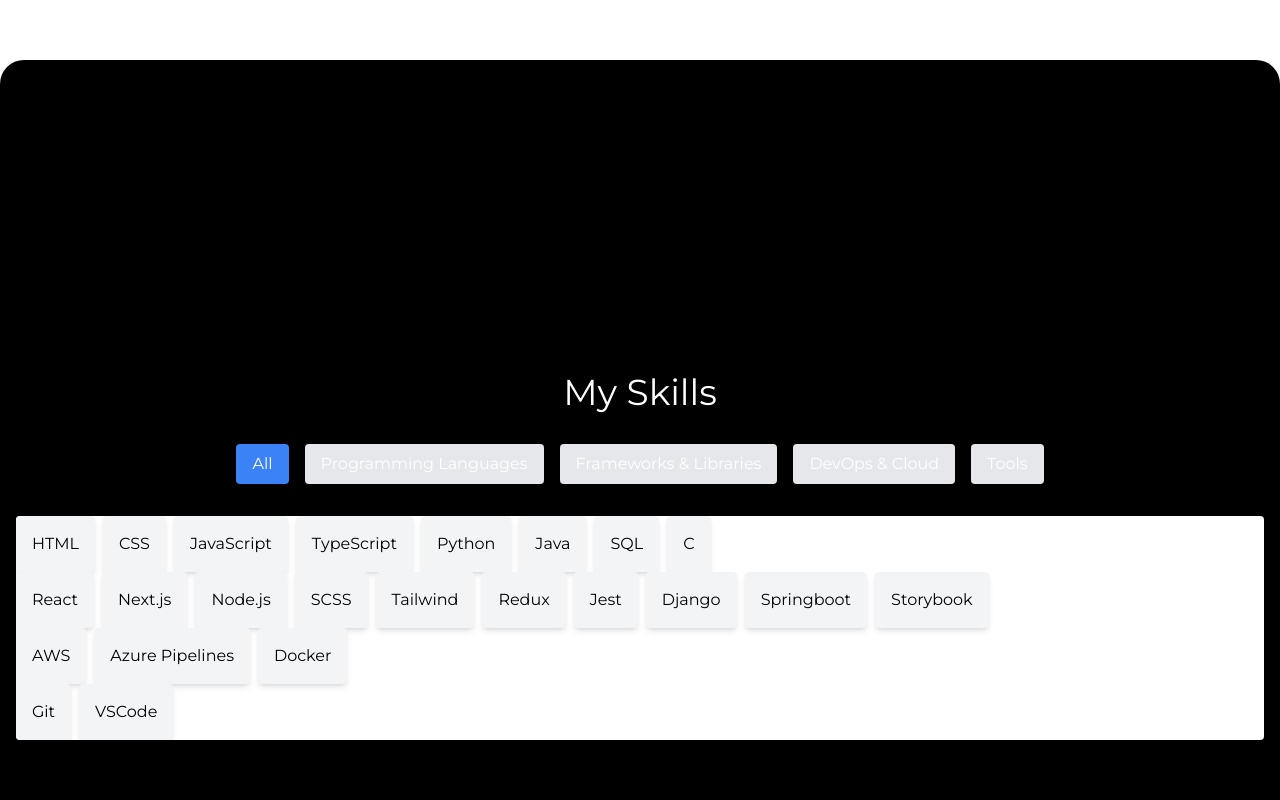
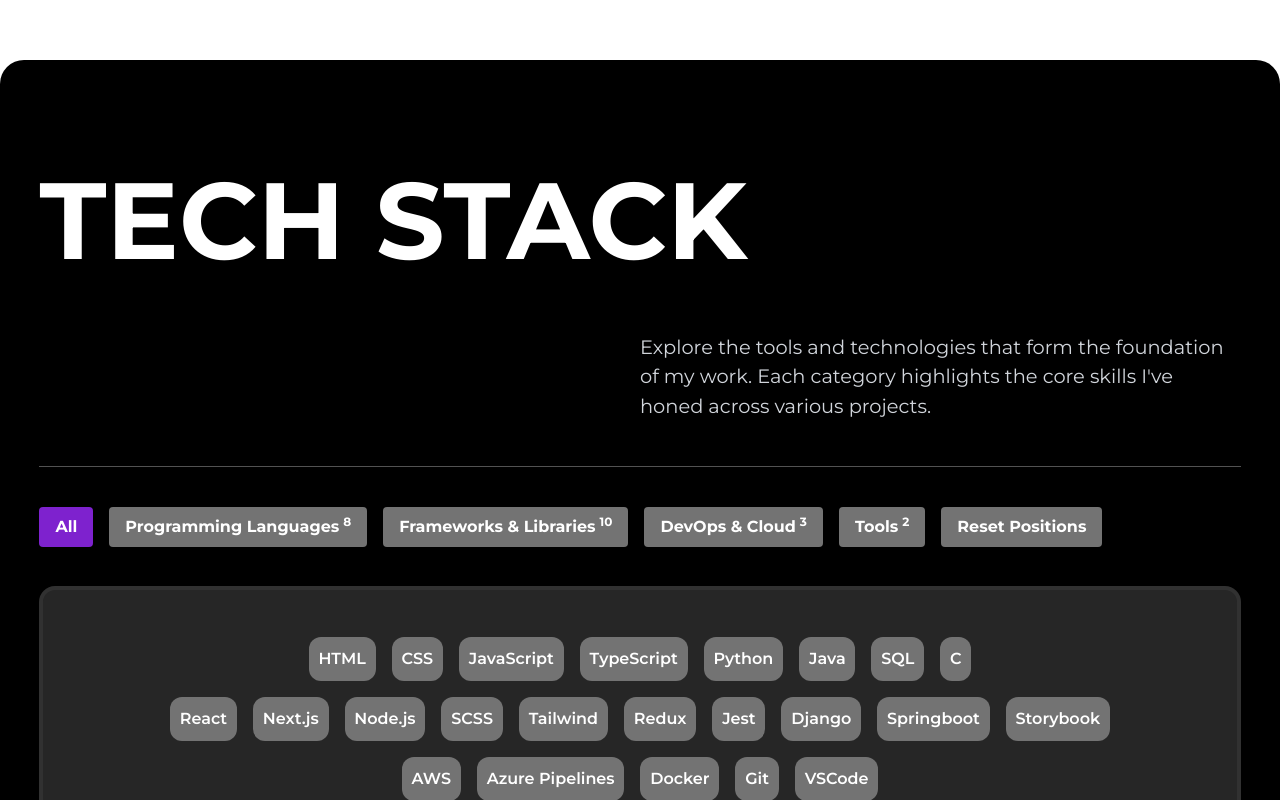
Before and after one commit to jaydenteo/portfolio, a Next.js app: page / in a window 1280 px wide. Shown: the part 740-1540 px from the top of the page. Built offline with nearby package versions, Linux system fonts and the light colour scheme.

Commit message:
improve layout and add framer to skills

```diff
--- a/app/page.tsx
+++ b/app/page.tsx
@@ -12,12 +12,10 @@
       <Nav />
       <main>
         <Hero />
-        <div className="relative bg-black text-white rounded-3xl z-10">
-          <div className="pt-24">
-            <Skills />
-            <Projects />
-            <About />
-          </div>
+        <div className="relative bg-black text-white rounded-3xl z-10 px-space-lg py-space-2xl">
+          <Skills />
+          <Projects />
+          <About />
         </div>
         <Contact />
         <Footer />
--- a/components/pages/About.tsx
+++ b/components/pages/About.tsx
@@ -2,15 +2,24 @@
 
 function About() {
   return (
-    <section className="h-[100vh] flex items-center justify-center">
-      <h2 className="text-4xl">Developer Engineer</h2>
-      <p className="mt-4">
-        I like finding simple solutions to complex problems
-      </p>
-      <p>
-        If I'm not at my desk, you might find me bouldering, playing drums or on
-        the squash courts.
-      </p>
+    <section className="h-[80svh] flex flex-col lg:flex-row">
+      <div className="w-full lg:w-1/2">
+        <h2 className="text-heading-1 font-bold">
+          Consultant <br /> Developer <br /> Engineer
+        </h2>
+      </div>
+
+      <div className="h-full flex flex-col items-center justify-center lg:justify-end text-text-base--large text-gray-300 lg:w-1/2 lg:h-auto lg:mb-[15%] lg:mr-space-lg">
+        <p className="mb-space-lg">
+          I like finding simple solutions to complex problems. Whether it&apos;s
+          building systems or creating seamless user experiences, I aim to
+          deliver high-quality results that make an impact.
+        </p>
+        <p>
+          If I&apos;m not at my desk, you might find me bouldering, playing
+          drums or hitting the squash courts.
+        </p>
+      </div>
     </section>
   );
 }
--- a/components/pages/Contact.tsx
+++ b/components/pages/Contact.tsx
@@ -5,14 +5,20 @@
   return (
     <section className="mt-[-100svh]">
       <div className="h-[100svh]" />
-      <div className="h-[100svh] sticky bottom-0 flex items-center justify-center">
+      <div className="h-[100svh] sticky bottom-0 flex-col items-center justify-center">
         <div className="flex flex-col items-center justify-center h-screen text-center">
-          <p className="text-3xl">let's build</p>
-          <div className="flex items-center justify-center">
-            <p className="text-3xl mr-2">something great</p>
+          <p className="text-heading-1 font-bold tracking-tight leading-[1.0]">
+            let's build
+          </p>
+          <p className="text-heading-1 font-bold mr-2 tracking-tight leading-[1.0]">
+            something great
+          </p>
+          <p className="text-heading-1 font-bold tracking-tight leading-[1.0]">
+            together
+          </p>
+          <div className="mt-space-lg">
             <Button />
           </div>
-          <p className="text-3xl">together</p>
         </div>
       </div>
     </section>
--- a/components/pages/Hero.tsx
+++ b/components/pages/Hero.tsx
@@ -8,10 +8,12 @@
       <div className="h-svh sticky top-0 flex items-center justify-center w-full">
         <div className="w-full p-space-lg">
           <Logo className="uppercase" />
-          <p className="mt-4 text-text-base--large">
+          <p className="pt-space-md text-text-base--large">
             Software Engineer at Accenture
           </p>
-          <Button />
+          <div className="pt-space-md">
+            <Button />
+          </div>
         </div>
       </div>
       <div className="h-[100svh]" />
--- a/components/pages/Skills.tsx
+++ b/components/pages/Skills.tsx
@@ -1,12 +1,24 @@
 "use client";
 
-import React, { useState } from "react";
+import React, { useRef, useState } from "react";
 import { Category, skills, SkillCategory } from "@/data/skillsData";
+import { motion } from "framer-motion";
 
 const Skills = () => {
   const [selectedCategory, setSelectedCategory] = useState<Category | "All">(
     "All"
   );
+
+  const [resetCount, setResetCount] = useState(0); // State to trigger re-renders
+  const constraintRef = useRef<HTMLDivElement>(null);
+
+  const categories: (Category | "All")[] = ["All", ...Object.values(Category)];
+
+  const getCategorySkillCount = (category: Category | "All") => {
+    if (category === "All") return null; // No count for "All"
+    return skills.find((skillCategory) => skillCategory.category === category)
+      ?.skills.length;
+  };
 
   const filteredSkills = (): SkillCategory[] => {
     return selectedCategory === "All"
@@ -16,78 +28,75 @@
         );
   };
 
+  const handleReset = () => {
+    setResetCount((prev) => prev + 1); // Increment to reset positions
+  };
+
   return (
-    <section className="h-[100vh] flex flex-col items-center justify-center p-4">
-      <h2 className="text-4xl mb-8">My Skills</h2>
+    <section className="h-[100svh] flex flex-col items-start justify-start">
+      <h1 className="text-heading-1 mb-8 uppercase font-bold">Tech Stack</h1>
 
-      <div className="flex gap-4 mb-8">
+      <div className="flex justify-start lg:justify-end mb-4 w-full pb-space-md">
+        <p className="w-full lg:w-1/2 text-gray-300 text-text-base">
+          Explore the tools and technologies that form the foundation of my
+          work. Each category highlights the core skills I&apos;ve honed across
+          various projects.
+        </p>
+      </div>
+
+      <hr className="border-t border-neutral-600 w-full" />
+
+      <div className="flex flex-wrap gap-4 py-space-lg">
+        {categories.map((category) => (
           <button
-          onClick={() => setSelectedCategory("All")}
+            key={category}
+            onClick={() => setSelectedCategory(category)}
             className={`px-4 py-2 ${
-            selectedCategory === "All"
-              ? "bg-blue-500 text-white"
-              : "bg-gray-200"
-          } rounded`}
+              selectedCategory === category
+                ? "bg-purple-700 text-white"
+                : "bg-neutral-500"
+            } rounded font-bold`}
           >
-          All
+            {category === "All" ? "All" : category}
+            {category !== "All" && (
+              <sup className="ml-1">{getCategorySkillCount(category)}</sup>
+            )}
           </button>
+        ))}
         <button
-          onClick={() => setSelectedCategory(Category.ProgrammingLanguages)}
-          className={`px-4 py-2 ${
-            selectedCategory === Category.ProgrammingLanguages
-              ? "bg-blue-500 text-white"
-              : "bg-gray-200"
-          } rounded`}
+          onClick={handleReset}
+          className="px-4 py-2 bg-neutral-500 text-white rounded font-bold"
         >
-          Programming Languages
-        </button>
-        <button
-          onClick={() => setSelectedCategory(Category.FrameworksLibraries)}
-          className={`px-4 py-2 ${
-            selectedCategory === Category.FrameworksLibraries
-              ? "bg-blue-500 text-white"
-              : "bg-gray-200"
-          } rounded`}
-        >
-          Frameworks & Libraries
-        </button>
-        <button
-          onClick={() => setSelectedCategory(Category.DevOpsCloud)}
-          className={`px-4 py-2 ${
-            selectedCategory === Category.DevOpsCloud
-              ? "bg-blue-500 text-white"
-              : "bg-gray-200"
-          } rounded`}
-        >
-          DevOps & Cloud
-        </button>
-        <button
-          onClick={() => setSelectedCategory(Category.Tools)}
-          className={`px-4 py-2 ${
-            selectedCategory === Category.Tools
-              ? "bg-blue-500 text-white"
-              : "bg-gray-200"
-          } rounded`}
-        >
-          Tools
+          Reset Positions
         </button>
       </div>
 
-      <div className="bg-white rounded w-full">
+      <div className="bg-neutral-800 rounded-2xl w-full h-[50svh] border-neutral-500 border-4 border-outline border-opacity-15 p-space-lg flex justify-center items-center">
+        <div className="h-full w-full" ref={constraintRef}>
+          <div className="flex flex-wrap justify-center items-center">
             {filteredSkills().map((skillCategory) => (
-          <div key={skillCategory.category}>
-            <div className="flex flex-wrap gap-2">
+              <div
+                key={skillCategory.category}
+                className="flex flex-wrap justify-center"
+              >
                 {skillCategory.skills.map((skillItem) => (
-                <div
-                  key={skillItem.name}
-                  className="bg-gray-100 p-4 rounded shadow-md text-center text-black"
+                  <motion.div
+                    key={`${skillItem.name}-${resetCount}`}
+                    drag
+                    dragConstraints={constraintRef}
+                    dragElastic={0.1}
+                    dragMomentum={true}
+                    whileDrag={{ scale: 1.5 }}
+                    whileHover={{ scale: 1.1 }}
+                    className="bg-neutral-500 p-space-2xs rounded-xl text-center text-white font-semibold m-2"
                   >
                     <p>{skillItem.name}</p>
+                  </motion.div>
+                ))}
               </div>
             ))}
           </div>
         </div>
-        ))}
       </div>
     </section>
   );
--- a/components/ui/Button.tsx
+++ b/components/ui/Button.tsx
@@ -1,8 +1,18 @@
+import clsx from "clsx";
 import React from "react";
 
-const Button = () => {
+interface ButtonProps {
+  className?: string;
+}
+
+const Button = ({ className }: ButtonProps) => {
   return (
-    <button className="px-space-lg py-space-sm bg-purple-700 text-white font-bold rounded-full uppercase">
+    <button
+      className={clsx(
+        "px-space-lg py-space-sm bg-purple-700 text-white font-bold rounded-full uppercase",
+        className
+      )}
+    >
       Get in touch
     </button>
   );
--- /dev/null
+++ b/components/ui/SkillTag.tsx
@@ -0,0 +1,7 @@
+import React from "react";
+
+const SkillTag = () => {
+  return <div>SkillTag</div>;
+};
+
+export default SkillTag;
--- a/tailwind.config.ts
+++ b/tailwind.config.ts
@@ -28,7 +28,7 @@
         'heading-4': 'var(--heading-4)',
         'heading-3': 'var(--heading-3)',
         'heading-2': 'var(--heading-2)',
-        'heading-1': '50px',
+        'heading-1': 'var(--heading-1)',
         'heading-display': 'var(--heading-display)',
         'heading-body': 'var(--heading-body)',
         'heading-1--alt': 'var(--heading-1--alt)',
```
Lines whose indentation alone changed are shown as unchanged.
